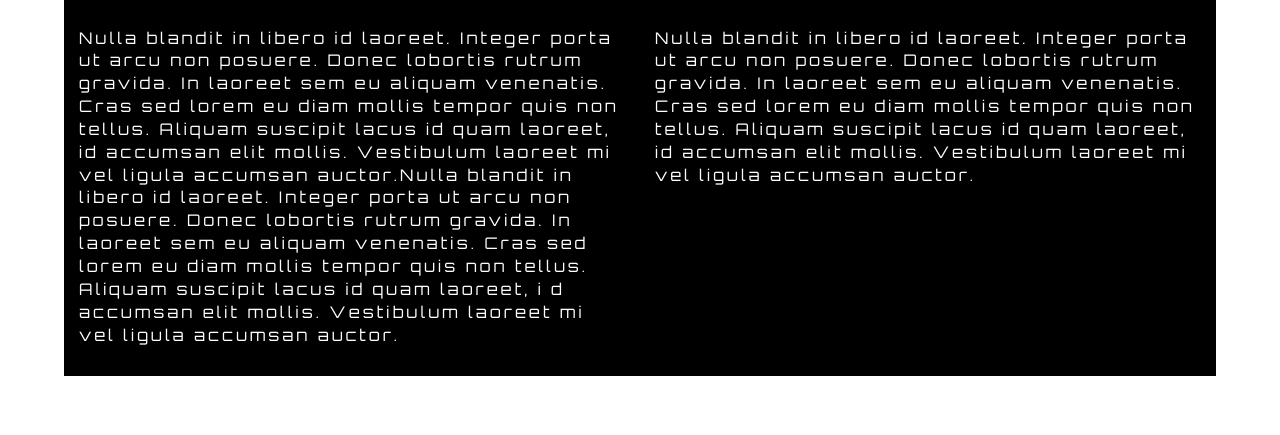
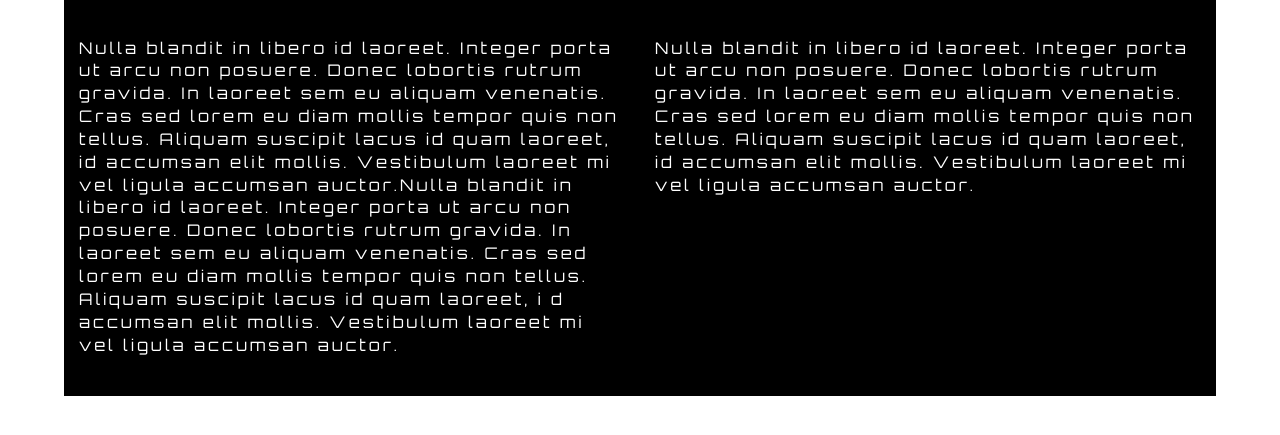
Before and after one commit to ankit18-259/Bitoverflow, a website: page public/index.html in a window 1280 px wide. Shown: the part 151-586 px from the top of the page. Drawn offline with nearby package versions, Linux system fonts and the light colour scheme.

```diff
--- a/public/css/index.css
+++ b/public/css/index.css
@@ -29,12 +29,12 @@
     font-size: xxx-large;
     text-align: center;
     color: #ffffff;
-    background-color: #000000;
+    background-color:#000000;
 }
 
 .row{
     color: white;
-    background-color: black;
+    background-color: #000000;
     margin-left: 5%;
     margin-right: 5%;
     font-size: medium;
@@ -42,5 +42,12 @@
     letter-spacing: 3px;
     padding-top: 30px;
     padding-bottom: 30px;
-    margin-bottom: 5px;
 }
+.left {
+    padding-top: 10px;
+    padding-bottom: 10px;
+}
+.right {
+    padding-top: 10px;
+    padding-bottom: 10px;
+}
```
